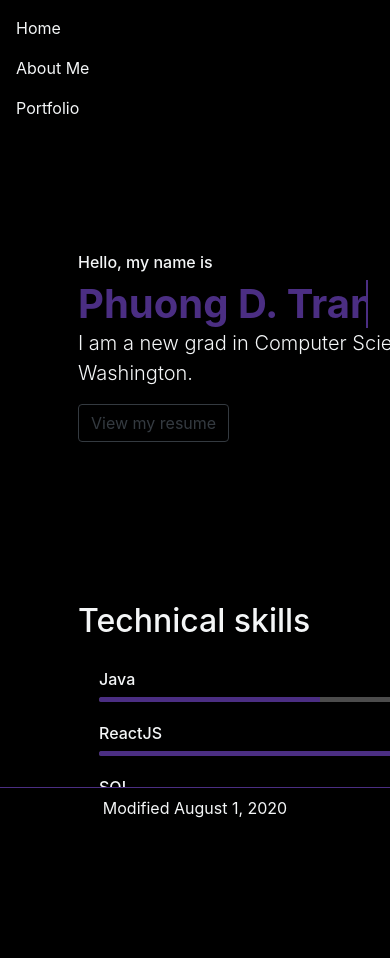
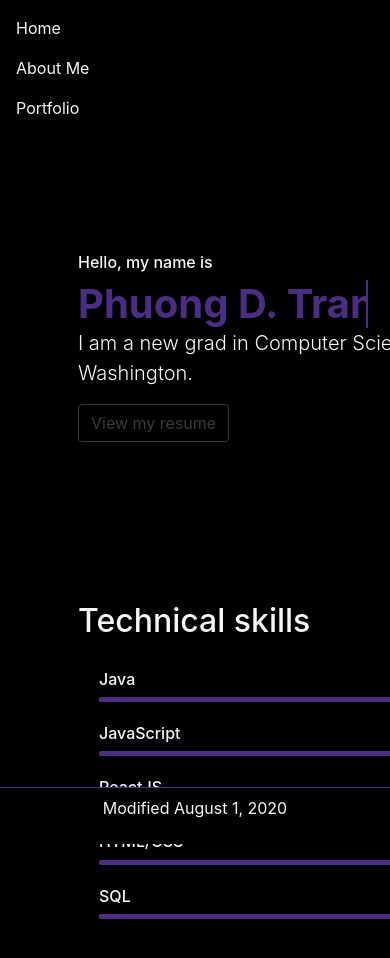
Before and after one commit to trevor-tran/personal-site, a React (Create React App) app: page / in a window 390 px wide. Shown: the top 958 px of the page. Before the commit the page ends 931 px from the top, so only its background shows below. Built offline with nearby package versions, Linux system fonts and the light colour scheme.

Commit message:
# of columns respond to screen size

```diff
--- a/package.json
+++ b/package.json
@@ -13,6 +13,7 @@
     "jquery": "^3.5.1",
     "react": "^16.13.1",
     "react-dom": "^16.13.1",
+    "react-responsive": "^8.1.0",
     "react-router-dom": "^5.2.0",
     "react-scripts": "3.4.1"
   },
--- a/src/components/Home.js
+++ b/src/components/Home.js
@@ -1,8 +1,13 @@
 import React, { useEffect } from 'react';
 import $ from 'jquery';
 import '../css/Home.css';
+import { useMediaQuery } from 'react-responsive';
 
 function Home() {
+
+  const isBigScreen = useMediaQuery({ minWidth: 1224 });
+
+
   const handleClick = () => {
     window.open("Phuong-Tran-Resume.pdf", "_blank");
   }
@@ -12,7 +17,7 @@ function Home() {
     { id: "javascript", skill: "JavaScript", proficency: "60%" },
     { id: "reactjs", skill: "ReactJS", proficency: "80%" },
     { id: "html", skill: "HTML/CSS", proficency: "60%" },
-    { id: "sql", skill: "SQL", proficency: "60%" }
+    { id: "sql", skill: "SQL", proficency: "60%" },
   ];
 
 
@@ -23,24 +28,23 @@ function Home() {
         width: s.proficency
       }, { duration: 4000 });
     })
-  }, []);
+  }, [isBigScreen]);
 
   // "skills" is a list of objects following the format below:
   // [{skill: "React", proficency: "50%"},{skill: "Java", proficency: "60%"}]
-  const makeSkillList = (skills) => {
-    const COLS = 2;
+  const makeSkillList = (skills, cols) => {
     let lst = [];
     let row = [];
     let elementPerRow = 0;
     skills.forEach((s, i) => {
-      if (elementPerRow === COLS) {
+      if (elementPerRow === Number(cols)) {
         lst.push(<tr key={i}>{row}</tr>);
         //reset
         row = [];
         elementPerRow = 0;
       }
       row.push(
-        <td key={s.id}>
+        <td key={s.id + cols}>
           <h6>{s.skill}</h6>
           <div className="progress">
             <div id={s.id} className="progress-bar"
@@ -73,7 +77,7 @@ function Home() {
         <h2>Technical skills</h2>
         <table>
           <tbody>
-            {makeSkillList(SKILLS)}
+            {isBigScreen ? makeSkillList(SKILLS, 2) : makeSkillList(SKILLS, 1)}
           </tbody>
         </table>
       </div>
```
Also changed, not shown: 1 other file (tests, documents, lock files or other folders).
